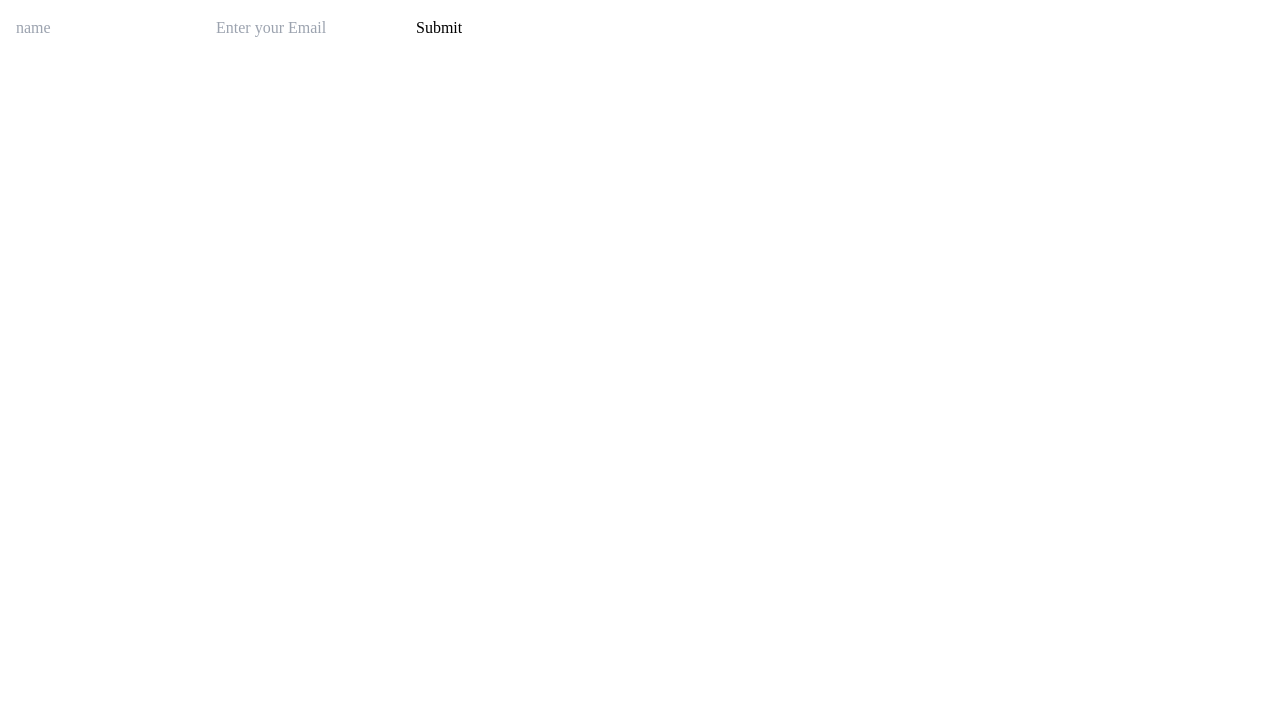
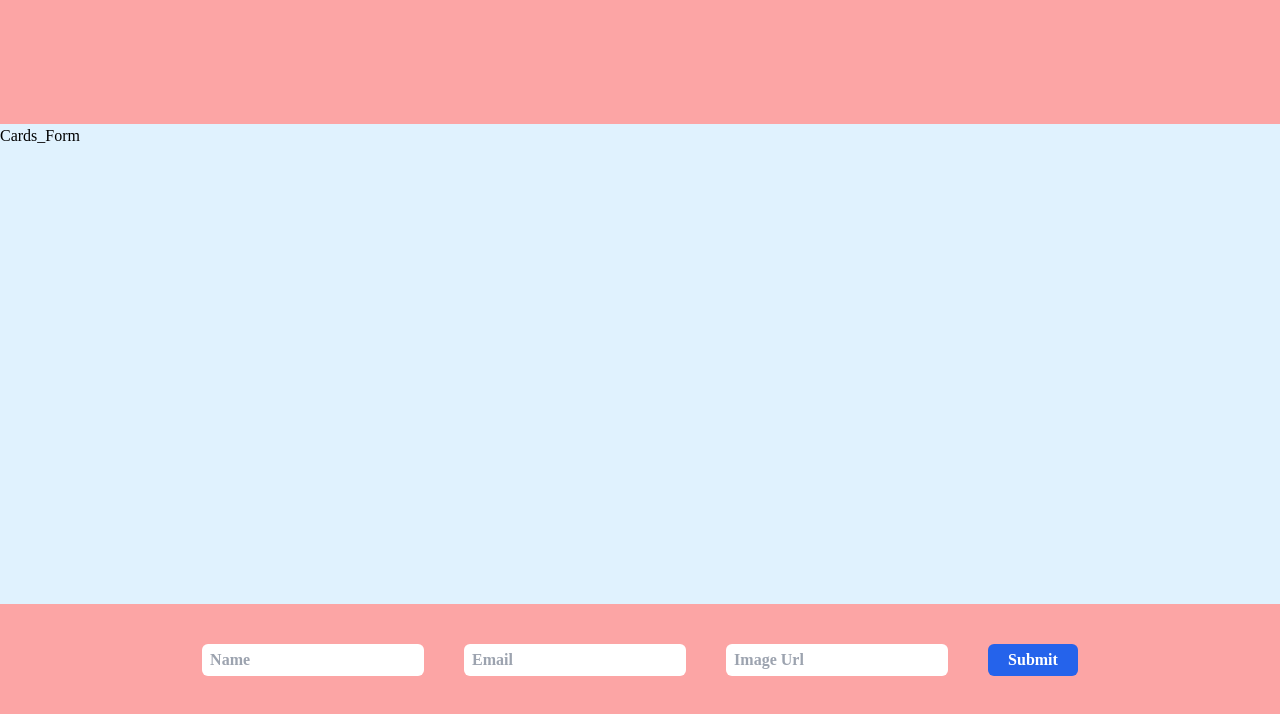
Before and after one commit to Om101101/react_js_learn, a React (Vite) app: page / in a window 1280 px wide. Shown: the top 714 px of the page. Built offline with nearby package versions, Linux system fonts and the light colour scheme.

Commit message:
modife the code '

```diff
--- a/App4.jsx
+++ b/App4.jsx
@@ -1,16 +1,15 @@
-import React from "react";
+import React, { useState } from "react";
 import Form_Exercise from "./src/Componets/Form_Exercise";
 import Cards_Form from "./src/Componets/Cards_Form";
 function App4() {
+  const [users, setUsers] = useState([]);
   return (
-    <>
-      <div className="w-full h-screen bg-pink-400 flex items-center justify-center">
-        <div className="container mx-auto ">
-            <Cards_Form/>
-            <Form_Exercise/>
-        </div>
+    <div className="w-full h-screen bg-red-300  flex items-center justify-center">
+      <div className="w-full px-10 ">
+        <Cards_Form users={users} />
+        <Form_Exercise />
       </div>
-    </>
+    </div>
   );
 }
 
--- a/src/Componets/Card_form.jsx
+++ b/src/Componets/Card_form.jsx
@@ -1,8 +1,20 @@
 import React from 'react'
 
-function Card_form() {
+function Card_form({users}) {
   return (
-    <div>Card_form</div>
+    <>
+   {users.map((item, index)=>{
+    return <div className='w-52 h-full bg-zinc-200 rounded-lg flex flex-col items-center p-2'>
+        <div className='image w-[4vw] h-[4vw] rounded-full bg-zinc-400 overflow-hidden'>
+            <img className='w-full h-full object-cover ' src=" " alt="" />
+        </div>
+        <h1 className='mt-1 text-xl font-semibold' >Om Jaiswa </h1>
+        <h4 className='opacity-40 text-sm font-semibold'>xyz@gmail.com</h4>
+        <p className=' mt-2 text-center text-xs font-semibold leading-1 tracking-tight' >Lorem ipsum dolor sit, amet consectetur adipisicing elit. Nostrum cum quia labore.</p>
+        <button className='px-3 py-1 bg-red-700 text-xs rounded-lg font-semibold text-white mt-4'> Remove It </button>
+    </div>
+   })}
+   </>
   )
 }
 
--- a/src/Componets/Form_Exercise.jsx
+++ b/src/Componets/Form_Exercise.jsx
@@ -1,9 +1,31 @@
-import React from 'react'
+import React from "react";
 
 function Form_Exercise() {
   return (
-    <div>Form_Exercise</div>
-  )
+    <div className="mt-10 flex  gap-10 justify-center ">
+      <form className="flex gap-10 " action="">
+        <input
+          className="rounded-md px-2 py-1 text-base font-semibold outline-none"
+          type="text"
+          placeholder="Name "
+        />
+        <input
+          className="rounded-md px-2 py-1 text-base font-semibold outline-none"
+          type="text"
+          placeholder="Email"
+        />
+        <input
+          className="rounded-md px-2 py-1 text-base font-semibold outline-none"
+          type="text"
+          placeholder="Image Url "
+        />
+        <input
+          className="px-5 py-1 rounded-md bg-blue-600 text-white font-semibold"
+          type="submit"
+        />
+      </form>
+    </div>
+  );
 }
 
-export default Form_Exercise
+export default Form_Exercise;
--- a/src/main.jsx
+++ b/src/main.jsx
@@ -4,7 +4,8 @@ import "./index.css";
 // import App from './App2.jsx'
 
 // import App from './App2.jsx'
-import App from "/App3.jsx";
+// import App from "/App3.jsx";
+import App from "/App4.jsx";
 
 createRoot(document.getElementById("root")).render(
   <StrictMode>
```
